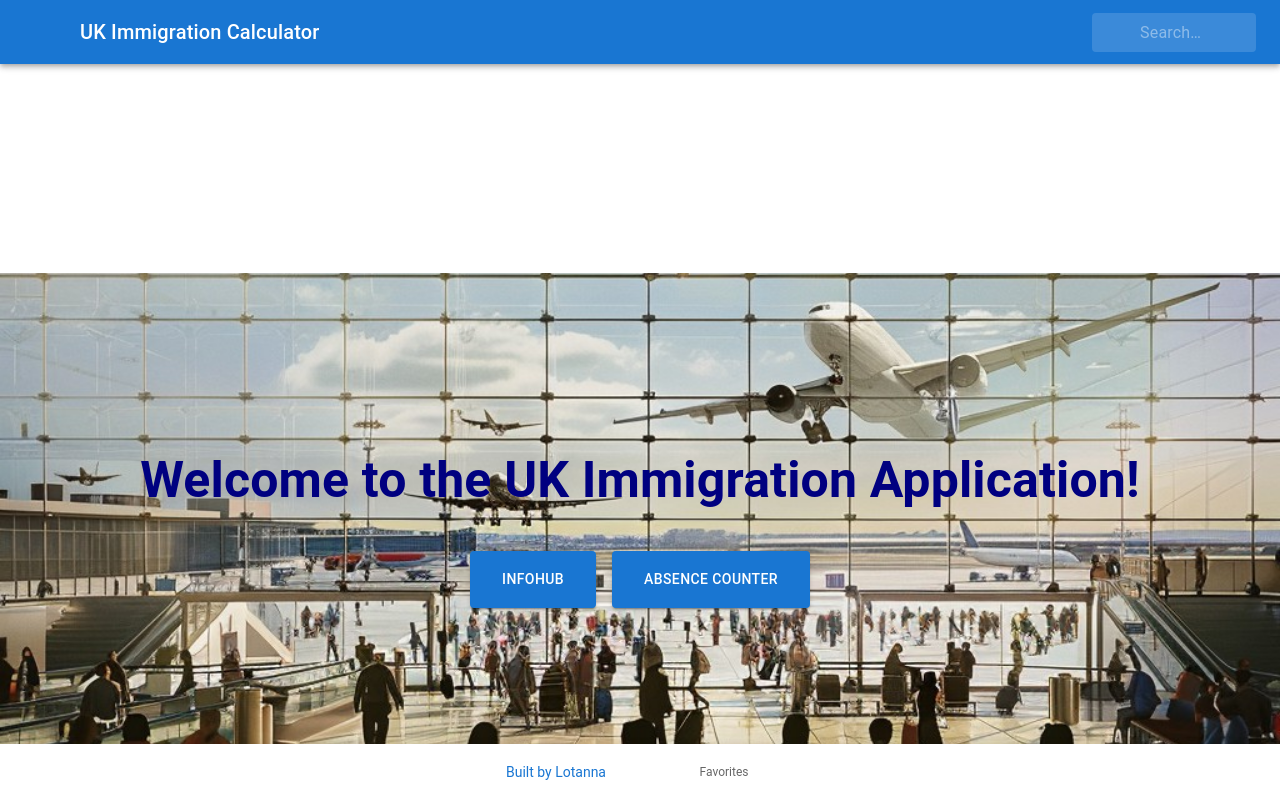
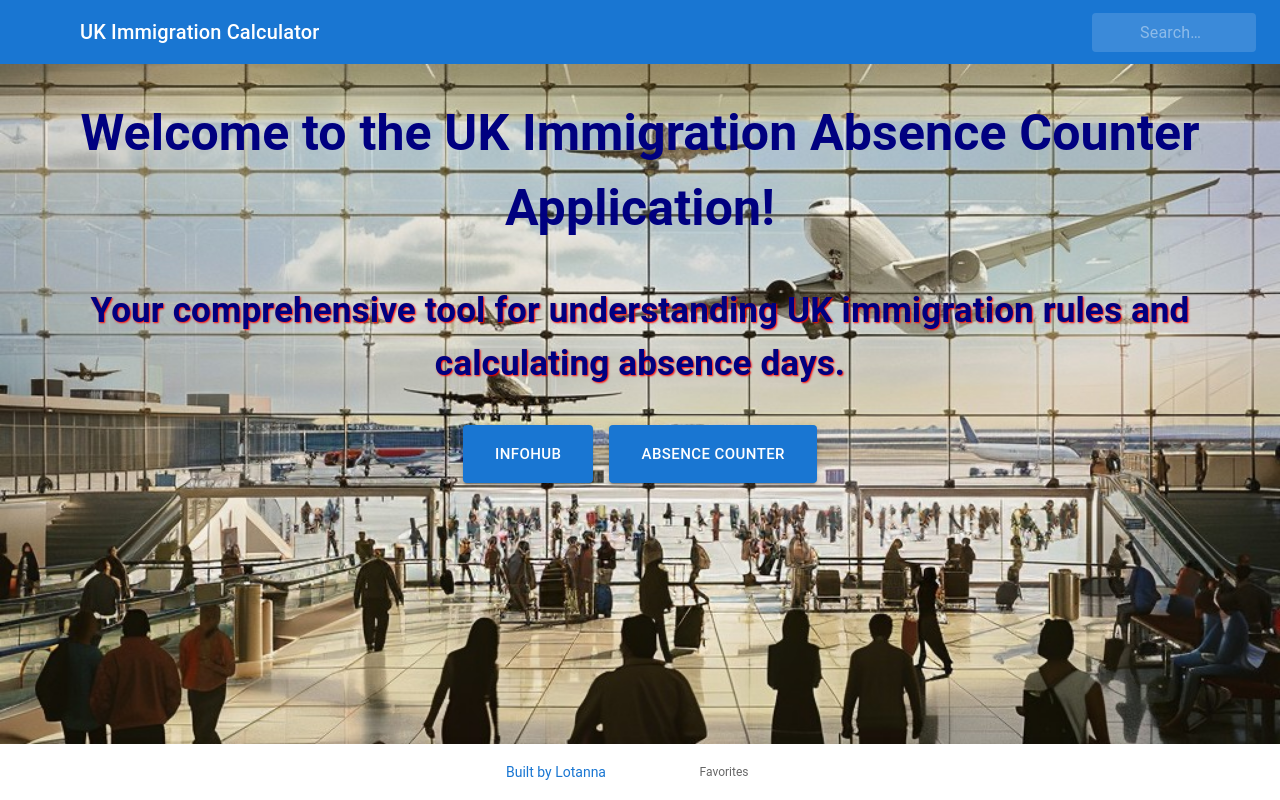
Before and after one commit to Tannababy/uk-immigration-app, a React (Create React App) app in the folder uk-immigration-app-frontend/: page / in a window 1280 px wide. Built offline with nearby package versions, Linux system fonts and the light colour scheme; some icons are missing.

Commit message:
debugged gap in background image and added page descriptions

```diff
--- a/uk-immigration-app-frontend/src/components/Header.tsx
+++ b/uk-immigration-app-frontend/src/components/Header.tsx
@@ -53,7 +53,7 @@ const StyledInputBase = styled(InputBase)(({ theme }) => ({
 
 const Header = () => {
   return (
-    <Box sx={{ flexGrow: 1 }}>
+    <Box>
       <AppBar position="static">
         <Toolbar>
           <IconButton
@@ -86,6 +86,6 @@ const Header = () => {
       </AppBar>
     </Box>
   );
-}
+};
 
 export default Header;
--- a/uk-immigration-app-frontend/src/pages/Home.tsx
+++ b/uk-immigration-app-frontend/src/pages/Home.tsx
@@ -28,7 +28,7 @@ const Home = () => {
           display: "flex",
           flexDirection: "column",
           alignItems: "center",
-          justifyContent: "center",
+          justifyContent: "flex-start",
           p: 4,
         }}
       >
@@ -37,15 +37,31 @@ const Home = () => {
             fontSize: "50px",
             textAlign: "center",
             color: "navy",
+            marginTop: "0px",
+            paddingTop: "0px",
+            marginBottom: "4px",
           }}
         >
-          Welcome to the UK Immigration Application!
+          Welcome to the UK Immigration Absence Counter Application!
         </h1>
+        <p
+          style={{
+            fontSize: "35px",
+            textAlign: "center",
+            color: "navy",
+            fontWeight: "bolder",
+            textShadow: "1px 1px 2px red",
+          }}
+        >
+          Your comprehensive tool for understanding UK immigration rules and
+          calculating absence days.
+        </p>
         <Stack spacing={2} direction="row">
           <Button
             variant="contained"
             component={Link}
             to="/infoHub"
+            size="large"
             sx={{ py: 2, px: 4 }}
           >
             InfoHub
@@ -54,6 +70,7 @@ const Home = () => {
             variant="contained"
             component={Link}
             to="/absenceCounter"
+            size="large"
             sx={{ py: 2, px: 4 }}
           >
             Absence Counter
--- a/uk-immigration-app-frontend/src/pages/InfoHub.tsx
+++ b/uk-immigration-app-frontend/src/pages/InfoHub.tsx
@@ -24,12 +24,23 @@ const InfoHub = () => {
             fontSize: "50px",
             textAlign: "center",
             color: "navy",
-            paddingTop: "50px",
-            marginTop: "0px",
           }}
         >
           InfoHub
         </h2>
+        <p
+          style={{
+            fontSize: "30px",
+            textAlign: "center",
+            color: "navy",
+            fontWeight: "bolder",
+            textShadow: "1px 1px 2px red",
+          }}
+        >
+          Explore various UK immigration routes and their general guidelines.
+          For detailed rules and specific advice, always consult official GOV.UK
+          resources.
+        </p>
         <Box
           sx={{
             display: "flex",
```
